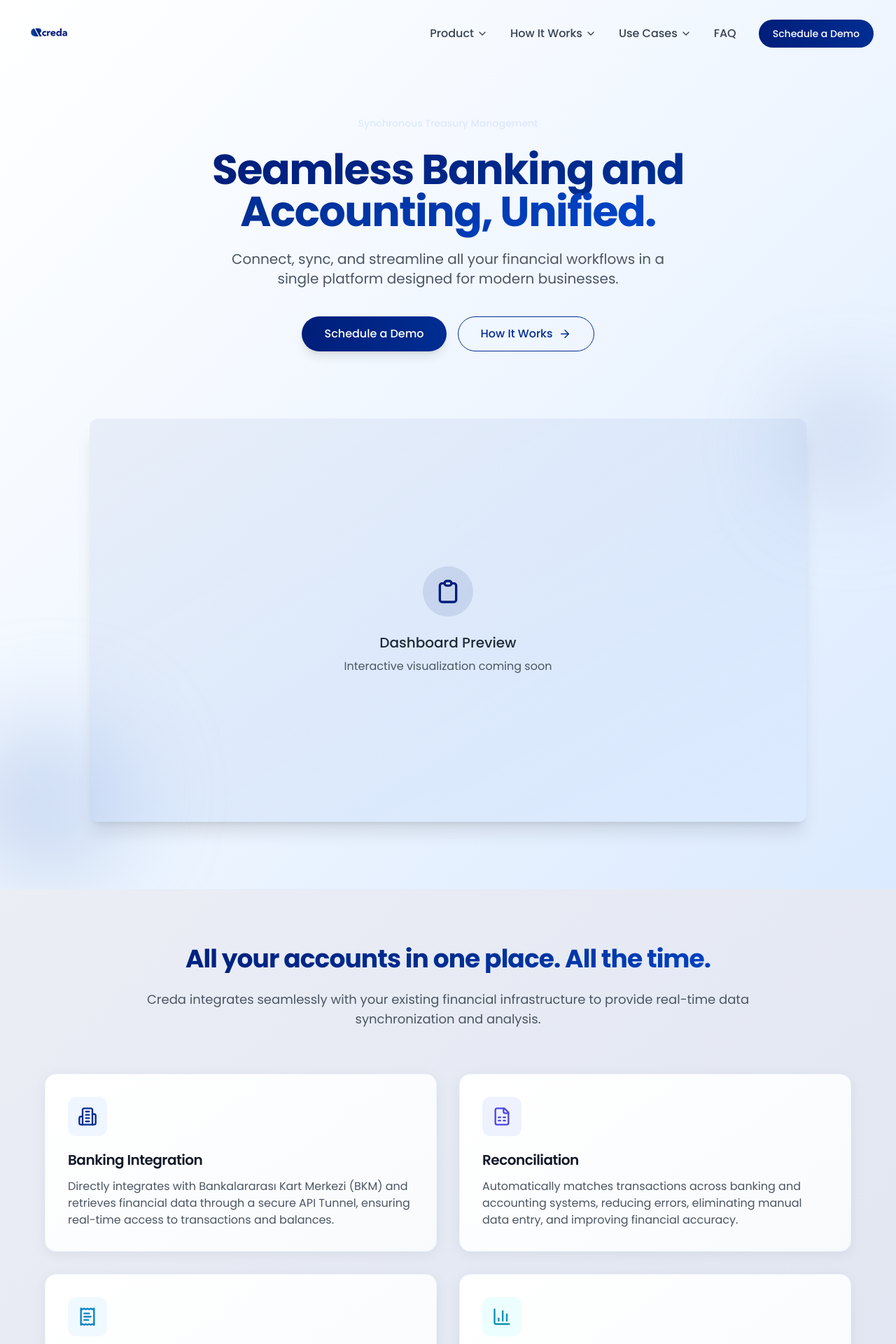
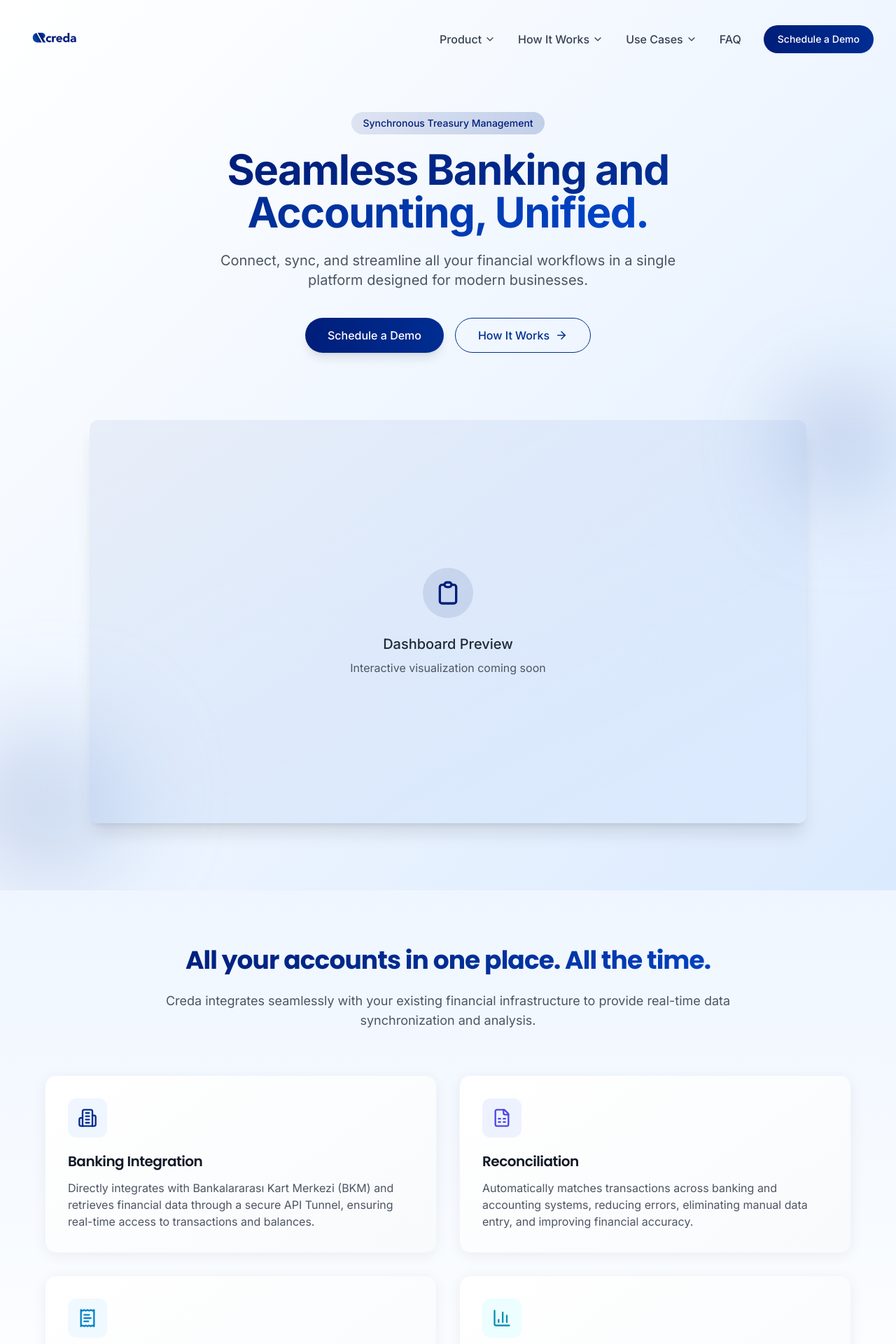
Before and after one commit to duzovaliceren/syncfinflow, a React (Vite) app: page / in a window 1280 px wide. Shown: the top 1920 px of the page at 70% size. Built offline with nearby package versions, Linux system fonts and the light colour scheme.

Commit message:
Improve site aesthetics and readability
- Changed font to sans-serif.
- Increased logo size.
- Improved background aesthetics.
- Added background to "Synchronous Treasury Management" text.

```diff
--- a/src/components/Features.tsx
+++ b/src/components/Features.tsx
@@ -40,13 +40,13 @@ const Features = () => {
   ];
 
   return (
-    <section className="py-20 bg-white deep-blue-accent overflow-hidden">
+    <section className="py-20 bg-gradient-to-b from-blue-50 to-white deep-blue-accent overflow-hidden">
       <div className="container mx-auto px-6 lg:px-8">
         <div className="max-w-4xl mx-auto text-center mb-16">
           <h2 className="text-3xl md:text-4xl font-bold mb-6 opacity-0 animate-fade-in blue-gradient">
             All your accounts in one place. All the time.
           </h2>
-          <p className="text-lg text-gray-600 opacity-0 animate-fade-in delay-100">
+          <p className="text-lg text-gray-600 opacity-0 animate-fade-in delay-100 font-sans">
             Creda integrates seamlessly with your existing financial infrastructure to provide real-time data synchronization and analysis.
           </p>
         </div>
@@ -73,7 +73,7 @@ const Features = () => {
               </div>
 
               <h3 className="text-xl font-semibold mb-3 text-gray-900">{feature.title}</h3>
-              <p className="text-gray-600">{feature.description}</p>
+              <p className="text-gray-600 font-sans">{feature.description}</p>
 
               {/* Hover indicator */}
               <div className={cn(
--- a/src/components/Hero.tsx
+++ b/src/components/Hero.tsx
@@ -7,7 +7,7 @@ const Hero = () => {
     <section className="bg-gradient-to-br from-white via-blue-50 to-blue-100 pt-32 pb-16 lg:pt-40 lg:pb-24 overflow-hidden">
       <div className="container mx-auto px-6 lg:px-8">
         <div className="max-w-4xl mx-auto text-center">
-          <p className="inline-block px-4 py-1.5 mb-5 text-sm font-medium bg-gradient-to-r from-blue-100 to-indigo-100 text-creda-deep-blue rounded-full opacity-0 animate-fade-in blue-gradient">
+          <p className="inline-block px-4 py-1.5 mb-5 text-sm font-medium bg-gradient-to-r from-creda-deep-blue/10 to-creda-blue/20 text-creda-deep-blue rounded-full opacity-0 animate-fade-in">
             Synchronous Treasury Management
           </p>
 
@@ -15,7 +15,7 @@ const Hero = () => {
             <span className="blue-gradient">Seamless Banking and Accounting, Unified.</span>
           </h1>
 
-          <p className="text-lg md:text-xl text-gray-600 mb-10 max-w-2xl mx-auto opacity-0 animate-fade-in delay-200">
+          <p className="text-lg md:text-xl text-gray-600 mb-10 max-w-2xl mx-auto opacity-0 animate-fade-in delay-200 font-sans">
             Connect, sync, and streamline all your financial workflows in a single platform designed for modern businesses.
           </p>
 
@@ -47,8 +47,8 @@ const Hero = () => {
           </div>
 
           {/* Decorative Elements */}
-          <div className="absolute -top-10 -right-10 w-40 h-40 bg-gradient-to-br from-creda-deep-blue/20 to-blue-100/40 rounded-full blur-3xl"></div>
-          <div className="absolute -bottom-20 -left-20 w-60 h-60 bg-gradient-to-tr from-creda-blue/20 to-blue-200/40 rounded-full blur-3xl"></div>
+          <div className="absolute -top-10 -right-10 w-40 h-40 bg-gradient-to-br from-creda-deep-blue/30 to-blue-200/40 rounded-full blur-3xl"></div>
+          <div className="absolute -bottom-20 -left-20 w-60 h-60 bg-gradient-to-tr from-creda-deep-blue/20 to-blue-200/40 rounded-full blur-3xl"></div>
         </div>
       </div>
     </section>
--- a/src/components/Navbar.tsx
+++ b/src/components/Navbar.tsx
@@ -1,4 +1,3 @@
-
 import { useState, useEffect } from 'react';
 import { Menu, X, ChevronDown } from 'lucide-react';
 import { cn } from '@/lib/utils';
@@ -68,7 +67,7 @@ const Navbar = () => {
               <img
                 src="/lovable-uploads/2825ef9e-9a23-49c0-8d72-5f1dfaf06f0d.png"
                 alt="Creda Logo"
-                className="h-16 md:h-20"
+                className="h-20 md:h-24"
               />
             </a>
           </div>
@@ -80,7 +79,7 @@ const Navbar = () => {
                 {item.dropdownItems ? (
                   <button
                     onClick={() => toggleDropdown(item.name)}
-                    className="flex items-center text-gray-700 hover:text-creda-blue transition-colors duration-200 font-medium"
+                    className="flex items-center text-gray-700 hover:text-creda-blue transition-colors duration-200 font-medium font-sans"
                   >
                     {item.name}
                     <ChevronDown
@@ -94,7 +93,7 @@ const Navbar = () => {
                 ) : (
                   <a
                     href={item.link}
-                    className="text-gray-700 hover:text-creda-blue transition-colors duration-200 font-medium"
+                    className="text-gray-700 hover:text-creda-blue transition-colors duration-200 font-medium font-sans"
                   >
                     {item.name}
                   </a>
@@ -102,7 +101,7 @@ const Navbar = () => {
 
                 {/* Dropdown Menu */}
                 {item.dropdownItems && activeDropdown === item.name && (
-                  <div className="absolute left-0 mt-2 py-2 w-48 bg-white rounded-lg shadow-lg animate-fade-in">
+                  <div className="absolute left-0 mt-2 py-2 w-48 bg-white rounded-lg shadow-lg animate-fade-in font-sans">
                     {item.dropdownItems.map((dropdownItem) => (
                       <a
                         key={dropdownItem.name}
@@ -137,7 +136,7 @@ const Navbar = () => {
 
         {/* Mobile Navigation */}
         {isOpen && (
-          <div className="md:hidden mt-4 py-2 bg-white rounded-lg animate-fade-in">
+          <div className="md:hidden mt-4 py-2 bg-white rounded-lg animate-fade-in font-sans">
             {navLinks.map((item) => (
               <div key={item.name} className="py-2">
                 {item.dropdownItems ? (
--- a/src/index.css
+++ b/src/index.css
@@ -1,4 +1,6 @@
+
 @import url('https://fonts.googleapis.com/css2?family=Poppins:wght@300;400;500;600;700&display=swap');
+@import url('https://fonts.googleapis.com/css2?family=Inter:wght@300;400;500;600;700&display=swap');
 
 @tailwind base;
 @tailwind components;
@@ -98,6 +100,10 @@
   h1, h2, h3, h4, h5, h6 {
     @apply font-poppins font-semibold tracking-tight;
   }
+
+  p, span, a, button, li {
+    @apply font-sans;
+  }
 }
 
 @layer components {
@@ -106,7 +112,7 @@
   }
 
   .deep-blue-accent {
-    background: linear-gradient(135deg, rgba(0,30,122,0.08) 0%, rgba(0,45,146,0.12) 100%);
+    background: linear-gradient(135deg, rgba(0,30,122,0.12) 0%, rgba(0,45,146,0.18) 100%);
   }
 
   .card-gradient {
@@ -135,10 +141,10 @@
   }
 
   .glassmorphism {
-    background: rgba(255, 255, 255, 0.8);
+    background: rgba(255, 255, 255, 0.85);
     backdrop-filter: blur(10px);
     -webkit-backdrop-filter: blur(10px);
-    border: 1px solid rgba(255, 255, 255, 0.18);
+    border-bottom: 1px solid rgba(0, 46, 147, 0.1);
   }
 
   .shadow-soft {
--- a/tailwind.config.ts
+++ b/tailwind.config.ts
@@ -1,3 +1,4 @@
+
 import type { Config } from "tailwindcss";
 
 export default {
@@ -20,6 +21,7 @@ export default {
 		extend: {
 			fontFamily: {
 				poppins: ['Poppins', 'sans-serif'],
+				sans: ['Inter', 'system-ui', 'sans-serif'],
 			},
 			colors: {
 				border: 'hsl(var(--border))',
```
